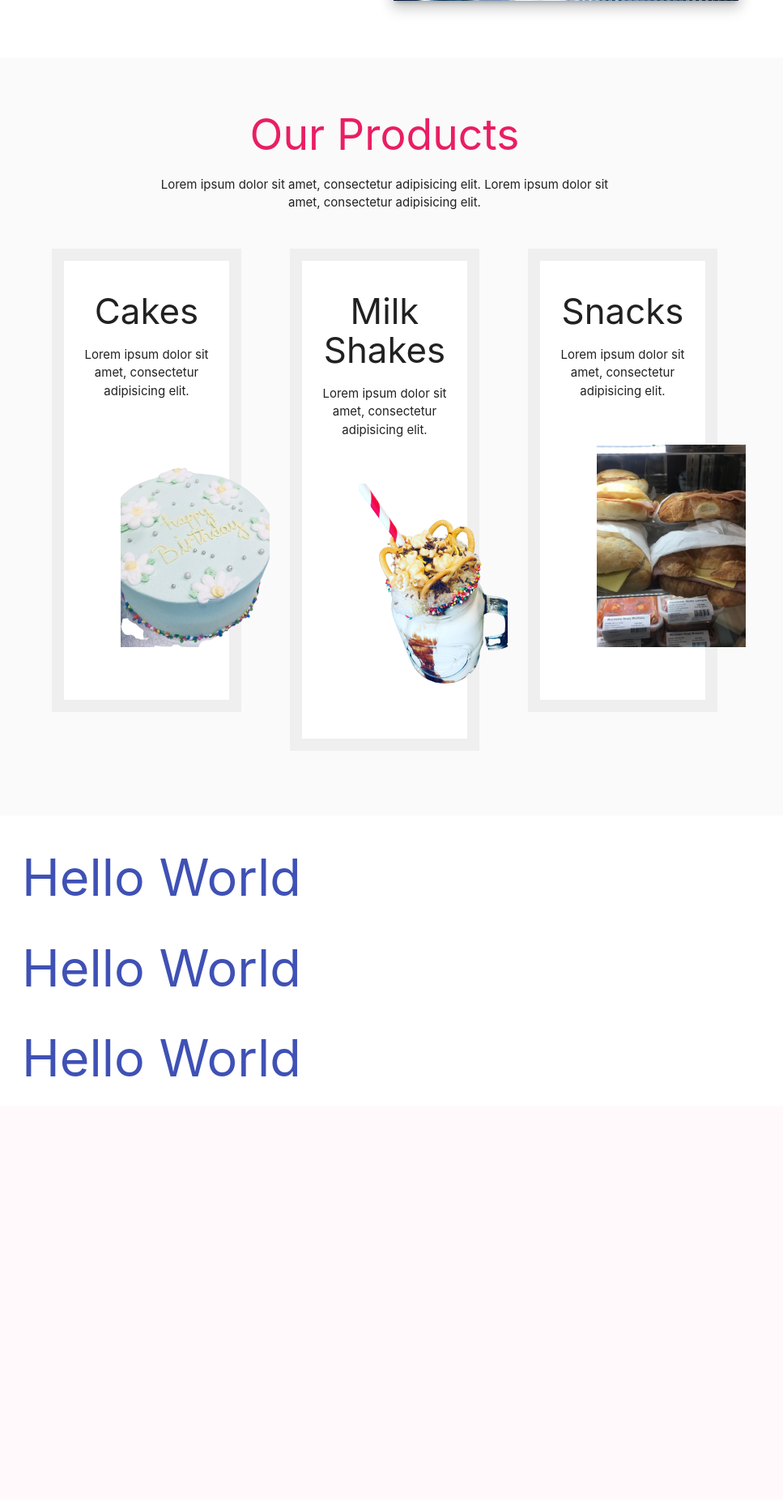
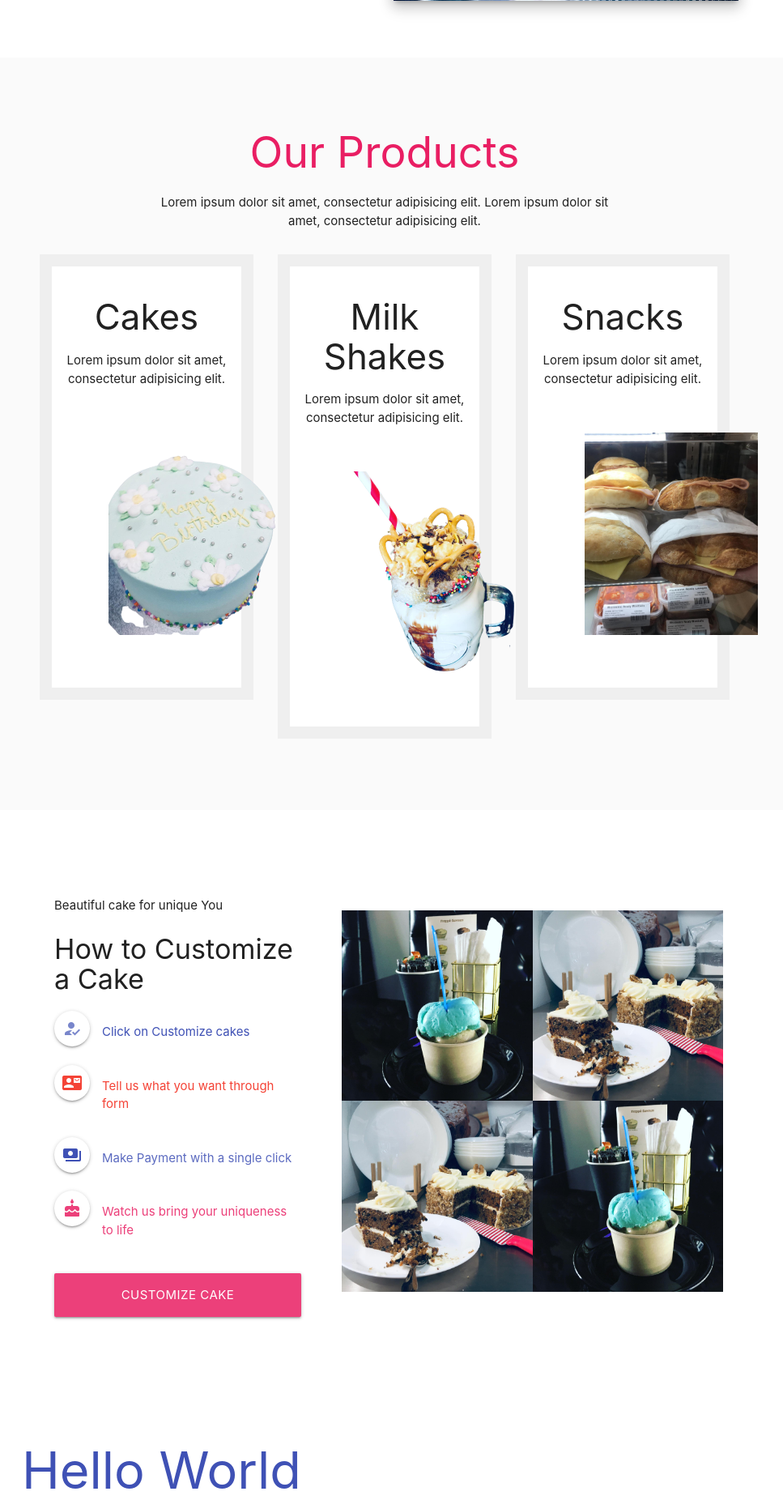
Before and after one commit to ndmichael/cakecasa, a Django app: page / in a window 1280 px wide. Shown: the part 633-2485 px from the top of the page at 81% size, without its empty margins (165-1132 px from the left). Before the commit the page ends 1962 px from the top, so only its background shows below. Run offline with Django 3.2, Linux system fonts and the light colour scheme.

Commit message:
added customize section index page

```diff
--- a/casa/templates/casa/index.html
+++ b/casa/templates/casa/index.html
@@ -35,7 +35,7 @@
 
 
 <!-- What we offer -->
-<section id="offer" style="background:#fafafa; padding: 2em 10px;">
+<section id="offer" style="background:#fafafa; padding: 3.5em 10px;">
     <div class=" container">
         <div class=" row">
             <div class="col s10 offset-s2 m8 offset-m2 center-align">
@@ -50,7 +50,7 @@
                     Lorem ipsum dolor sit amet, consectetur adipisicing elit.
                 </p>
             </div>
-            <div class="col s12 m4" style="padding: 30px;">
+            <div class="col s12 m4" style="padding: 15px;">
                 <a href="#" class=" z-depth-0 product-cc" >
                     <h3>
                         Cakes
@@ -64,7 +64,7 @@
                 </a >
             </div>
 
-            <div class="col m4" style="padding: 30px;">
+            <div class="col m4" style="padding: 15px;">
                 <a href="#" class=" product-cc">
                     <h3>
                         Milk Shakes
@@ -78,7 +78,7 @@
                 </a >
             </div>
 
-            <div class="col s12 m4 " style="padding: 30px;">
+            <div class="col s12 m4 " style="padding: 15px;">
                 <a href="#" class="product-cc">
                     <h3>
                         Snacks
@@ -99,29 +99,90 @@
 
 <!-- Customize Cakes-->
 <section id="custom-cakes">
-    <div class=" container">
-        <!-- <div class="row">
+    <div class=" container" style="padding: 3.5em 10px;">
+        <div class="row">
 
         </div>
-        <div class="row">
-            <div class="col s6">
+        <div class="row valign-wrapper">
+            <div class="col s12 m5" style="padding: 20px 30px; ">
                 <div>
                 <p>Beautiful cake for unique You</p>
                   <h4>
                     How to Customize a Cake
                   </h4>
+                  <span style="padding: 7px 0; display: block;">
+                      <i class="material-icons indigo-text text-lighten-2 rounded z-depth-1 left" style="padding: 10px; border-radius: 50%; ">how_to_reg</i>
+                    <div class=" valign-wrapper indigo-text text-lighten-2">
+                        <p class="indigo-text"> Click on Customize cakes</p>
+                    </div>
+                  </span>
+
+                  <span style="padding: 7px 0; display: block;">
+                    <i class="material-icons red-text rounded z-depth-1 left" style="padding: 10px; border-radius: 50%; ">
+                        contact_mail
+                    </i>
+                  <div class=" valign-wrapper red-text">
+                      <p>Tell us what you want through form</p>
+                  </div>
+                </span>
+
+                <span style="padding: 7px 0; display: block;">
+                    <i class="material-icons indigo-text rounded z-depth-1 left" style="padding: 10px; border-radius: 50%; ">
+                        payments
+                    </i>
+                  <div class=" valign-wrapper indigo-text text-lighten-1">
+                      <p>Make Payment with a single click</p>
+                  </div>
+                </span>
+
+                <span style="padding: 7px 0; display: block;">
+                    <i class="material-icons pink-text text-lighten-1 rounded z-depth-1 left" style="padding: 10px; border-radius: 50%; ">
+                        cake
+                    </i>
+                  <div class=" valign-wrapper pink-text text-lighten-1">
+                      <p>Watch us bring your uniqueness to life</p>
+                  </div>
+                </span>
+                </div>
+                <div style="padding: 20px 0;">
+                    <a href="#" class=" btn btn-block btn-large pink lighten-1">
+                        Customize Cake
+                    </a>
                 </div>
             </div>
-            <div class="col s6">
-                <div></div>
+
+            <div class="col s12 m7">
+                <div style="padding: 0 20px;">
+                    <div class="row">
+                        <div class="col s6" style=" padding:0 !important;">
+                            <div>
+                                <img src="{% static 'casa/images/dunno2.jpg' %}" class=" responsive-img " />
+                            </div>
+                        </div>
+                        <div class="col s6" style=" padding:0 !important;">
+                            <div>
+                                <img src="{% static 'casa/images/cake-slice.jpg' %}" class=" responsive-img " />
+                            </div>
+                        </div>
+                        <div class="col s6" style=" padding:0 !important;">
+                            <div>
+                                <img src="{% static 'casa/images/cake-slice.jpg' %}" class=" responsive-img " />
+                            </div>
+                        </div>
+                        <div class="col s6" style=" padding:0 !important;">
+                            <div>
+                                <img src="{% static 'casa/images/dunno2.jpg' %}" class=" responsive-img " />
+                            </div>
+                        </div>
+                    </div>
+                </div>
+
+                <!-- <div class="row">
+
+                </div> -->
+
             </div>
-            <div class="col s6">
-                <div></div>
-            </div>
-            <div class="col s6">
-                <div></div>
-            </div>
-        </div> -->
+        </div>
     </div>
 </section>
 
```
